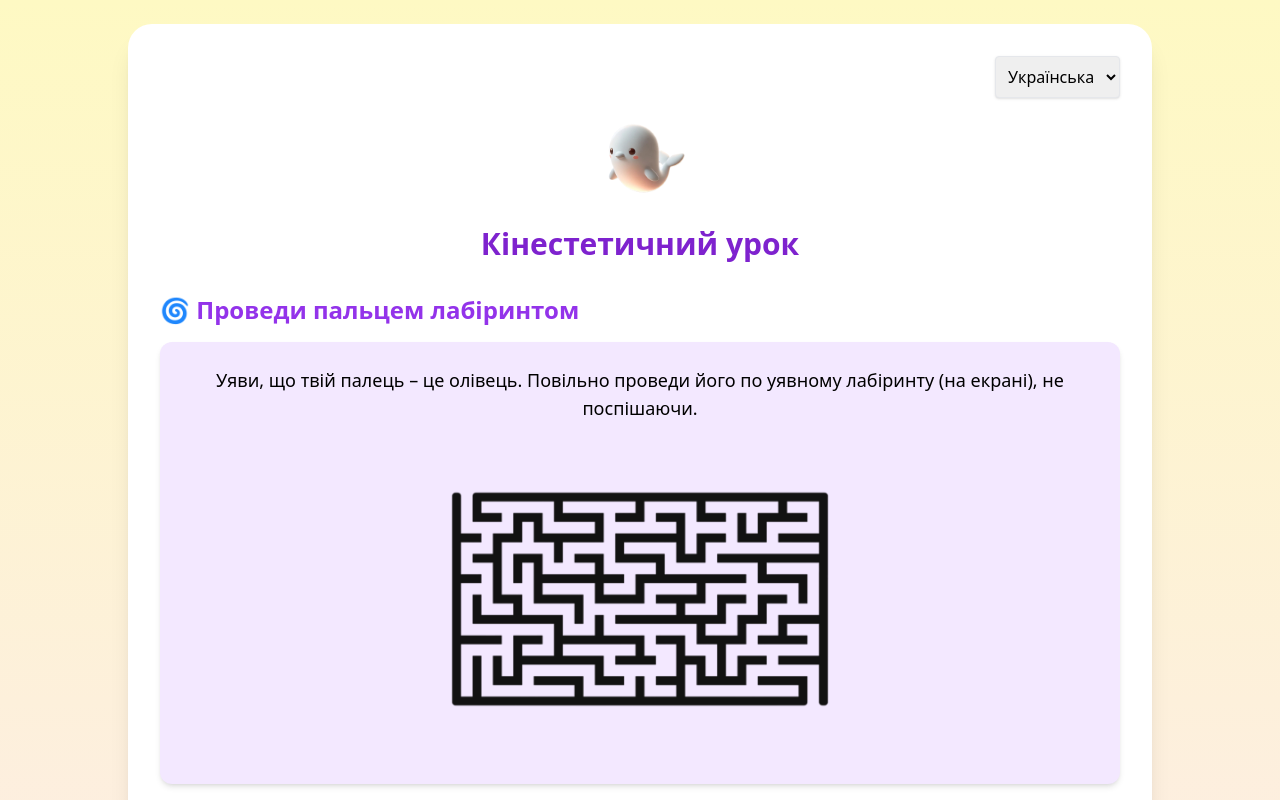
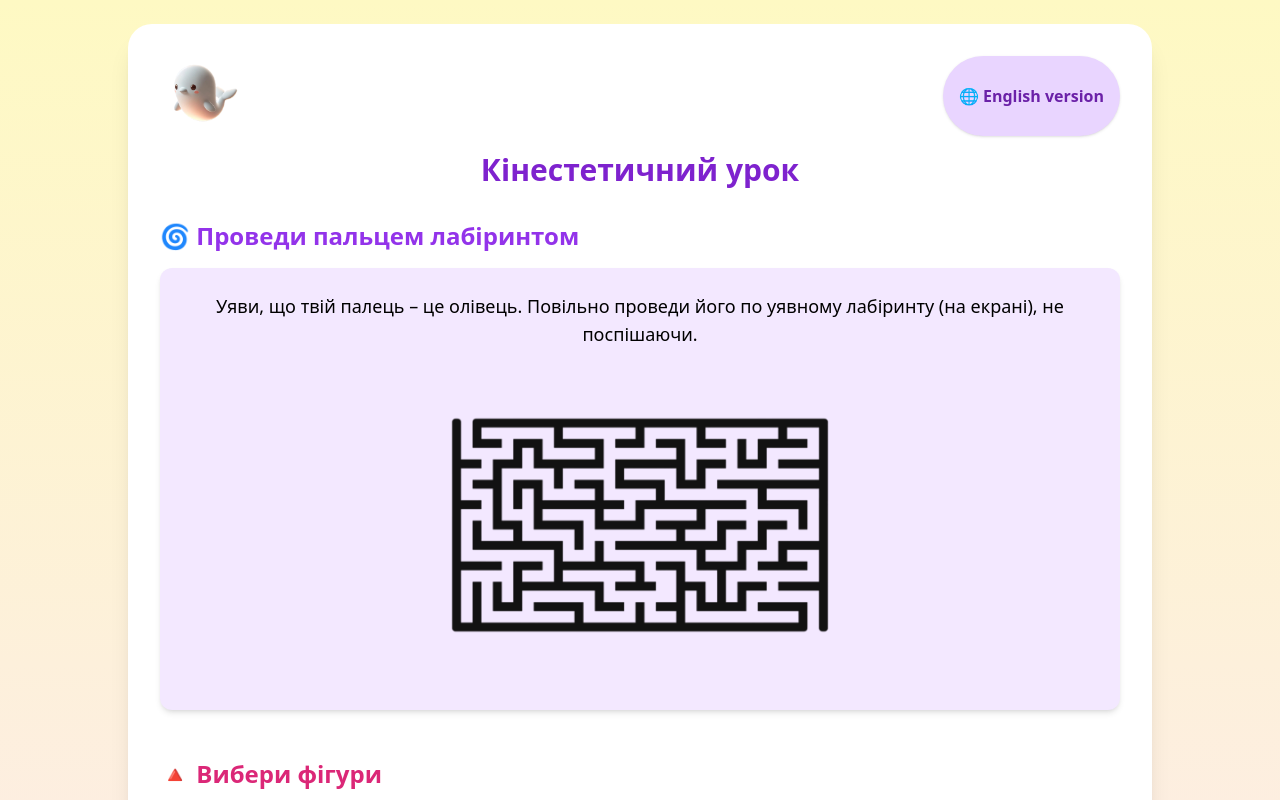
Before and after one commit to Milana-Budzanovska/learning, a React (Vite) app: page /kinesthetic in a window 1280 px wide. Shown: the top 800 px of the page. Built offline with nearby package versions, Linux system fonts and the light colour scheme; the HTML template or start-up script is replaced by a standard one.

Commit message:
Update KinestheticLesson.tsx

```diff
--- a/src/KinestheticLesson.tsx
+++ b/src/KinestheticLesson.tsx
@@ -7,6 +7,41 @@ const KinestheticLesson: React.FC = () => {
   const [patternComplete, setPatternComplete] = useState(false);
   const [attemptsLeft, setAttemptsLeft] = useState(2);
   const [language, setLanguage] = useState<'uk' | 'en'>('uk');
+
+  const texts = {
+    title: language === 'uk' ? 'Кінестетичний урок' : 'Kinesthetic Lesson',
+    mazeTitle: language === 'uk' ? 'Проведи пальцем лабіринтом' : 'Trace the maze',
+    mazeText: language === 'uk'
+      ? 'Уяви, що твій палець – це олівець. Повільно проведи його по уявному лабіринту (на екрані), не поспішаючи.'
+      : 'Imagine your finger is a pencil. Slowly trace the invisible maze on the screen.',
+    mazeDone: language === 'uk' ? '✅ Молодець! Завдання виконано!' : '✅ Well done! Task complete!',
+
+    shapeTitle: language === 'uk' ? 'Вибери фігури' : 'Pick the shapes',
+    shapeHint: language === 'uk'
+      ? 'Обери ті фігури, які мають закруглені краї. Натисни на них.'
+      : 'Choose the shapes with rounded edges. Click on them.',
+
+    patternTitle: language === 'uk' ? 'Відтвори шаблон' : 'Repeat the pattern',
+    patternHint: language === 'uk'
+      ? 'Повторюй послідовність: 🔵🔴🟡🔵...'
+      : 'Repeat the sequence: 🔵🔴🟡🔵...',
+
+    patternCorrect: language === 'uk'
+      ? '✅ Чудово! Візерунок повторено правильно!'
+      : '✅ Great! Pattern repeated correctly!',
+
+    attemptsLeftMsg: (a: number) =>
+      language === 'uk'
+        ? `🚫 Щось пішло не так. Спробуй ще раз. Залишилось спроб: ${a}`
+        : `🚫 Something went wrong. Try again. Attempts left: ${a}`,
+
+    noAttempts: language === 'uk'
+      ? '😢 Немає більше спроб. Наступного разу вийде краще!'
+      : '😢 No more attempts. You’ll do better next time!',
+
+    stop: language === 'uk' ? '🛑 Зупинити мовлення' : '🛑 Stop voice',
+    langSwitch: language === 'uk' ? '🌐 English version' : '🌐 Українська версія',
+  };
 
   const speak = (text: string) => {
     const utterance = new SpeechSynthesisUtterance(text);
@@ -22,12 +57,11 @@ const KinestheticLesson: React.FC = () => {
         : v.lang === 'en-US' && v.name.toLowerCase().includes('google')
     );
     if (voice) utterance.voice = voice;
+    speechSynthesis.cancel();
     speechSynthesis.speak(utterance);
   };
 
-  const stopSpeaking = () => {
-    speechSynthesis.cancel();
-  };
+  const stopSpeaking = () => speechSynthesis.cancel();
 
   const toggleShape = (shape: string) => {
     setShapesSelected(prev =>
@@ -45,14 +79,10 @@ const KinestheticLesson: React.FC = () => {
     if (!isCorrectSoFar) {
       if (attemptsLeft > 0) {
         setAttemptsLeft(prev => prev - 1);
-        alert(language === 'uk'
-          ? `🚫 Щось пішло не так. Спробуй ще раз. Залишилось спроб: ${attemptsLeft}`
-          : `🚫 Something went wrong. Try again. Attempts left: ${attemptsLeft}`);
+        alert(texts.attemptsLeftMsg(attemptsLeft));
         setPattern([]);
       } else {
-        alert(language === 'uk'
-          ? '😢 Немає більше спроб. Наступного разу вийде краще!'
-          : '😢 No more attempts. You’ll do better next time!');
+        alert(texts.noAttempts);
       }
       return;
     }
@@ -62,49 +92,41 @@ const KinestheticLesson: React.FC = () => {
     }
   };
 
-  const shapeOptions = ['Коло', 'Квадрат', 'Овал', 'Трикутник', 'Прямокутник', 'Хмара'];
-  const shapeOptionsEn = ['Circle', 'Square', 'Oval', 'Triangle', 'Rectangle', 'Cloud'];
+  const shapeOptions = language === 'uk'
+    ? ['Коло', 'Квадрат', 'Овал', 'Трикутник', 'Прямокутник', 'Хмара']
+    : ['Circle', 'Square', 'Oval', 'Triangle', 'Rectangle', 'Cloud'];
 
   return (
     <div className="min-h-screen bg-gradient-to-b from-yellow-100 to-pink-100 p-6 font-sans">
       <div className="max-w-5xl mx-auto bg-white rounded-3xl shadow-xl p-8">
-        {/* Language Switch */}
-        <div className="flex justify-end mb-4">
-          <select
-            value={language}
-            onChange={e => setLanguage(e.target.value as 'uk' | 'en')}
-            className="border p-2 rounded shadow"
+        {/* Language Button */}
+        <div className="flex justify-between mb-4">
+          <img src="/assets/flik.png" alt="Flik" className="w-20 h-20 rounded-full" />
+          <button
+            onClick={() => setLanguage(language === 'uk' ? 'en' : 'uk')}
+            className="bg-purple-200 hover:bg-purple-300 text-purple-800 font-semibold py-2 px-4 rounded-full shadow"
           >
-            <option value="uk">Українська</option>
-            <option value="en">English</option>
-          </select>
+            {texts.langSwitch}
+          </button>
         </div>
 
-        {/* Assistant */}
-        <div className="flex justify-center mb-4">
-          <img src="/assets/flik.png" alt="Flik" className="w-24 h-24" />
-        </div>
-
+        {/* Title */}
         <h1
           className="text-3xl font-bold text-purple-700 text-center mb-8"
-          onMouseEnter={() => speak(language === 'uk' ? 'Кінестетичний урок' : 'Kinesthetic Lesson')}
+          onMouseEnter={() => speak(texts.title)}
         >
-          {language === 'uk' ? 'Кінестетичний урок' : 'Kinesthetic Lesson'}
+          {texts.title}
         </h1>
 
         {/* Maze */}
         <section className="mb-12">
-          <h2 className="text-2xl font-bold text-purple-600 mb-4">🌀 {language === 'uk' ? 'Проведи пальцем лабіринтом' : 'Trace the maze'}</h2>
+          <h2 className="text-2xl font-bold text-purple-600 mb-4">🌀 {texts.mazeTitle}</h2>
           <div className="bg-purple-100 p-6 rounded-xl shadow-md text-center">
             <p
               className="mb-4 text-lg"
-              onMouseEnter={() => speak(language === 'uk'
-                ? 'Уяви, що твій палець – це олівець...'
-                : 'Imagine your finger is a pencil...')}
+              onMouseEnter={() => speak(texts.mazeText)}
             >
-              {language === 'uk'
-                ? 'Уяви, що твій палець – це олівець. Повільно проведи його по уявному лабіринту (на екрані), не поспішаючи.'
-                : 'Imagine your finger is a pencil. Slowly trace the invisible maze on the screen.'}
+              {texts.mazeText}
             </p>
             <img
               src="/assets/pngtree-black-rectangular-labyrinth-vector-background-png-image_5070257.png"
@@ -113,28 +135,22 @@ const KinestheticLesson: React.FC = () => {
               onClick={() => setMazeCompleted(true)}
             />
             {mazeCompleted && (
-              <p className="mt-3 text-green-600 font-bold">
-                {language === 'uk' ? '✅ Молодець! Завдання виконано!' : '✅ Well done! Task complete!'}
-              </p>
+              <p className="mt-3 text-green-600 font-bold">{texts.mazeDone}</p>
             )}
           </div>
         </section>
 
         {/* Shapes */}
         <section className="mb-12">
-          <h2 className="text-2xl font-bold text-pink-600 mb-4">🔺 {language === 'uk' ? 'Вибери фігури' : 'Pick the shapes'}</h2>
+          <h2 className="text-2xl font-bold text-pink-600 mb-4">🔺 {texts.shapeTitle}</h2>
           <p
             className="text-center mb-3"
-            onMouseEnter={() => speak(language === 'uk'
-              ? 'Обери ті фігури, які мають закруглені краї.'
-              : 'Select the shapes with rounded edges.')}
+            onMouseEnter={() => speak(texts.shapeHint)}
           >
-            {language === 'uk'
-              ? 'Обери ті фігури, які мають закруглені краї. Натисни на них.'
-              : 'Choose the shapes with rounded edges. Click on them.'}
+            {texts.shapeHint}
           </p>
           <div className="flex flex-wrap justify-center gap-6">
-            {(language === 'uk' ? shapeOptions : shapeOptionsEn).map((shape, idx) => (
+            {shapeOptions.map((shape, idx) => (
               <div
                 key={idx}
                 onClick={() => toggleShape(shape)}
@@ -151,16 +167,12 @@ const KinestheticLesson: React.FC = () => {
 
         {/* Pattern Game */}
         <section className="mb-12">
-          <h2 className="text-2xl font-bold text-blue-600 mb-4">🎨 {language === 'uk' ? 'Відтвори шаблон' : 'Repeat the pattern'}</h2>
+          <h2 className="text-2xl font-bold text-blue-600 mb-4">🎨 {texts.patternTitle}</h2>
           <p
             className="text-center mb-3"
-            onMouseEnter={() => speak(language === 'uk'
-              ? 'Повторюй послідовність: синє, червоне, жовте, синє.'
-              : 'Repeat the sequence: blue, red, yellow, blue.')}
+            onMouseEnter={() => speak(texts.patternHint)}
           >
-            {language === 'uk'
-              ? 'Повторюй послідовність: 🔵🔴🟡🔵...'
-              : 'Repeat the sequence: 🔵🔴🟡🔵...'}
+            {texts.patternHint}
           </p>
           <div className="flex justify-center gap-4 mb-4">
             {['🔵', '🔴', '🟡'].map((color, idx) => (
@@ -176,17 +188,18 @@ const KinestheticLesson: React.FC = () => {
           </div>
           {patternComplete && (
             <p className="text-center text-green-600 font-semibold">
-              {language === 'uk' ? '✅ Чудово! Візерунок повторено правильно!' : '✅ Great! Pattern repeated correctly!'}
+              {texts.patternCorrect}
             </p>
           )}
         </section>
 
+        {/* Stop Voice */}
         <div className="flex justify-center mt-6">
           <button
             onClick={stopSpeaking}
             className="bg-red-500 text-white px-4 py-2 rounded-full hover:bg-red-600 transition"
           >
-            🛑 Зупинити мовлення / Stop voice
+            {texts.stop}
           </button>
         </div>
       </div>
```
